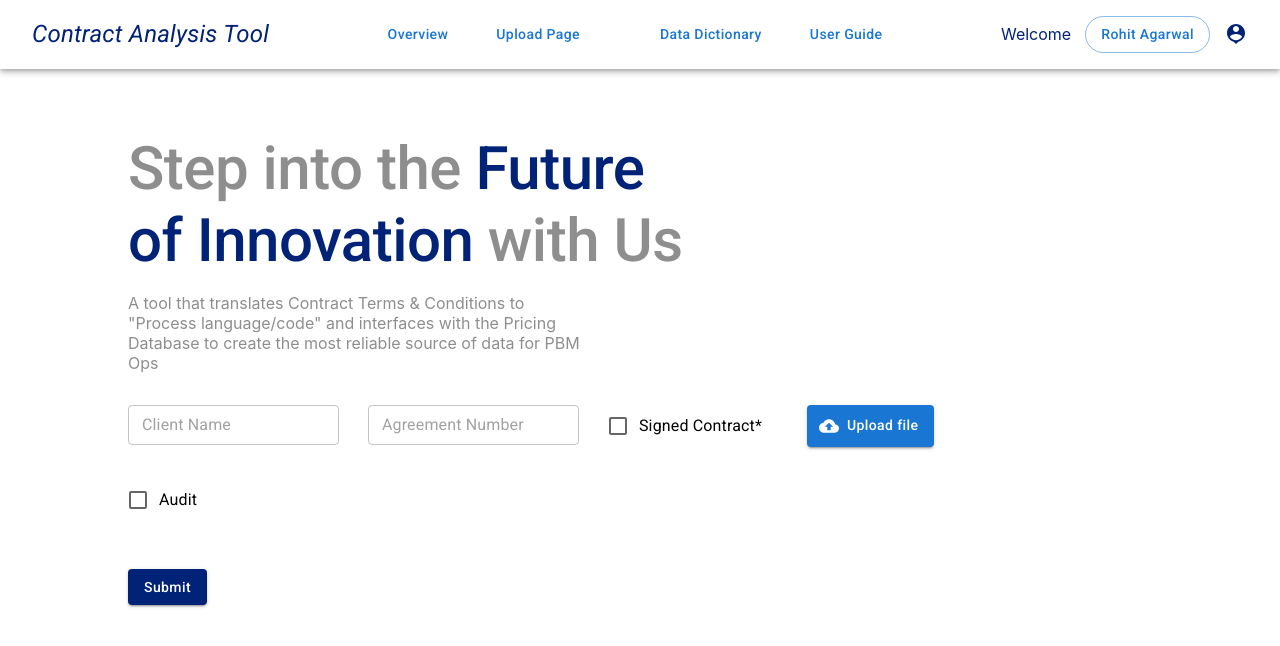
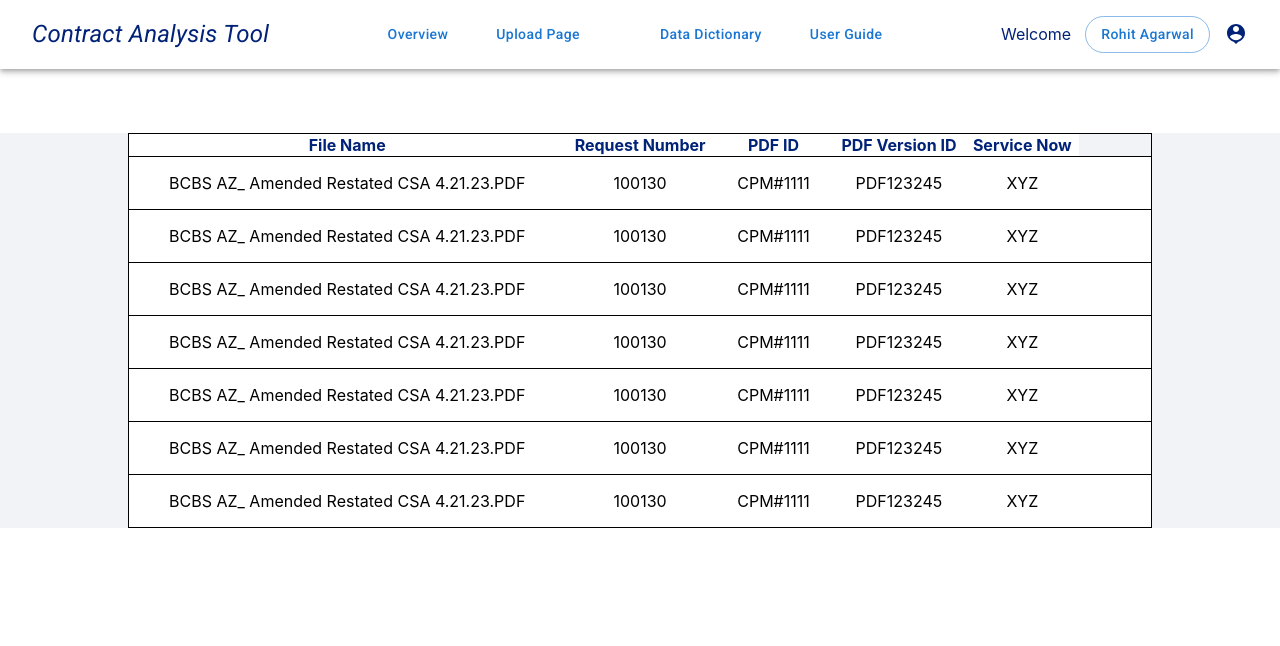
Before and after one commit to bairapraveen7/CAT, a React (Create React App) app: page / in a window 1280 px wide. Shown: the top 646 px of the page. Built offline with nearby package versions, Linux system fonts and the light colour scheme.

Commit message:
feat: second page started,10% completed

```diff
--- a/src/App.js
+++ b/src/App.js
@@ -4,6 +4,7 @@
 import { ThemeProvider } from '@emotion/react';
 import { createTheme } from '@mui/material';
 import { Header } from './Components/layout/Header';
+import { ClientPopup } from './Components/Main/ClientPopup';
 
 function App() {
   const theme = createTheme({
@@ -22,7 +23,8 @@
     <ThemeProvider theme={theme}>
     <div className="App">
       <Header />
-      <HomePage />
+      {/* <HomePage /> */}
+      <ClientPopup />
     </div>
     </ThemeProvider>
   );
--- /dev/null
+++ b/src/Components/Main/ClientPopup.jsx
@@ -0,0 +1,81 @@
+import classes from "./ClientPopup.module.css"
+
+export const ClientPopup = () => {
+    const tableData = [
+        {
+            "FileName": "BCBS AZ_ Amended Restated CSA 4.21.23.PDF",
+            "RequestNumber": "100130",
+            "PDFID": "СРМ#1111",
+            "PDFVersionID": "PDF123245",
+            "ServiceNow": "XYZ"
+        },
+        {
+            "FileName": "BCBS AZ_ Amended Restated CSA 4.21.23.PDF",
+            "RequestNumber": "100130",
+            "PDFID": "СРМ#1111",
+            "PDFVersionID": "PDF123245",
+            "ServiceNow": "XYZ"
+        },
+        {
+            "FileName": "BCBS AZ_ Amended Restated CSA 4.21.23.PDF",
+            "RequestNumber": "100130",
+            "PDFID": "СРМ#1111",
+            "PDFVersionID": "PDF123245",
+            "ServiceNow": "XYZ"
+        },
+        {
+            "FileName": "BCBS AZ_ Amended Restated CSA 4.21.23.PDF",
+            "RequestNumber": "100130",
+            "PDFID": "СРМ#1111",
+            "PDFVersionID": "PDF123245",
+            "ServiceNow": "XYZ"
+        },
+        {
+            "FileName": "BCBS AZ_ Amended Restated CSA 4.21.23.PDF",
+            "RequestNumber": "100130",
+            "PDFID": "СРМ#1111",
+            "PDFVersionID": "PDF123245",
+            "ServiceNow": "XYZ"
+        },
+        {
+            "FileName": "BCBS AZ_ Amended Restated CSA 4.21.23.PDF",
+            "RequestNumber": "100130",
+            "PDFID": "СРМ#1111",
+            "PDFVersionID": "PDF123245",
+            "ServiceNow": "XYZ"
+        },
+        {
+            "FileName": "BCBS AZ_ Amended Restated CSA 4.21.23.PDF",
+            "RequestNumber": "100130",
+            "PDFID": "СРМ#1111",
+            "PDFVersionID": "PDF123245",
+            "ServiceNow": "XYZ"
+        }
+    ];
+
+return (
+    <div className={classes.popup}>
+    <table className={classes.table}>
+        <tr>
+          <th>File Name</th>
+          <th>Request Number</th>
+          <th>PDF ID</th>
+          <th>PDF Version ID</th>
+          <th>Service Now</th>
+        </tr>
+        {
+          tableData.map((eachItem) => <tr>
+              <td>{eachItem.FileName}</td>
+              <td>{eachItem.RequestNumber}</td>
+              <td>{eachItem.PDFID}</td>
+              <td>{eachItem.PDFVersionID}</td>
+              <td>{eachItem.ServiceNow}</td>
+              <td></td>
+              <td></td>
+          </tr>)
+        }
+    </table>
+    </div>
+)
+
+}
--- /dev/null
+++ b/src/Components/Main/ClientPopup.module.css
@@ -0,0 +1,29 @@
+
+.popup{
+    height: 100%;
+    width: 100%;
+    margin: 0;
+    padding: 0;
+    box-sizing: border-box;
+    background-color: #f1f3f7;
+}
+.table{
+    width: 80%;
+    margin: 4em auto;
+    border-collapse: collapse;
+    border-spacing: 0 1em;
+}
+
+.table th{
+    color: #002277;
+}
+
+.table tr{
+    background-color: white;
+    border: 1px solid black;
+    margin: 1em 0;
+}
+
+.table tr td{
+    padding: 1em;
+}
```
